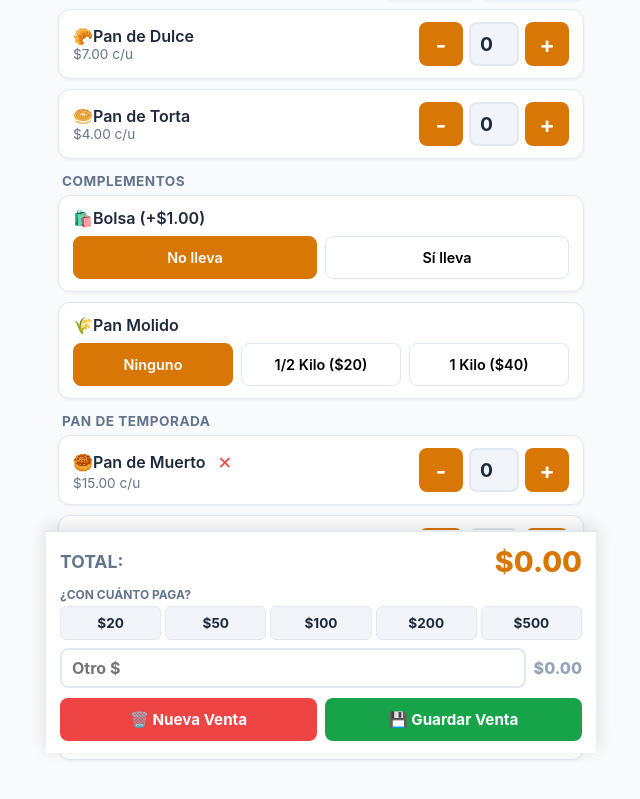
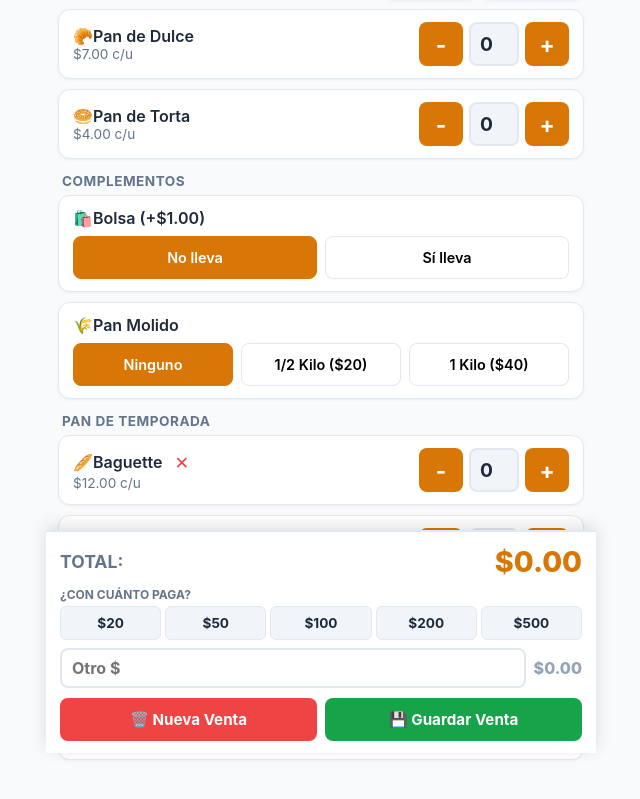
Before and after one commit to pechanalmacen/Pancalculadora, a plain HTML site: page index.html in a window 1280 px wide. Shown: the part 47-846 px from the top of the page, without its empty margins (319-959 px from the left). Drawn offline with Linux system fonts and the light colour scheme.

Commit message:
Add files via upload

```diff
--- a/index.html
+++ b/index.html
@@ -760,8 +760,8 @@
     };
 
     let temporadaItems = JSON.parse(localStorage.getItem('pan_temporada_v2')) || [
-      { id: 1, name: '🥮Pan de Muerto', price: 15, count: 0 },
-      { id: 2, name: '🥖Baguette', price: 12, count: 0 },
+      { id: 1, name: '🥖Baguette', price: 12, count: 0 },
+      { id: 2, name: '🥮Pan de Muerto', price: 15, count: 0 },
       { id: 3, name: '🍩Rosca de Reyes', price: 200, count: 0 }
     ];
 
```
